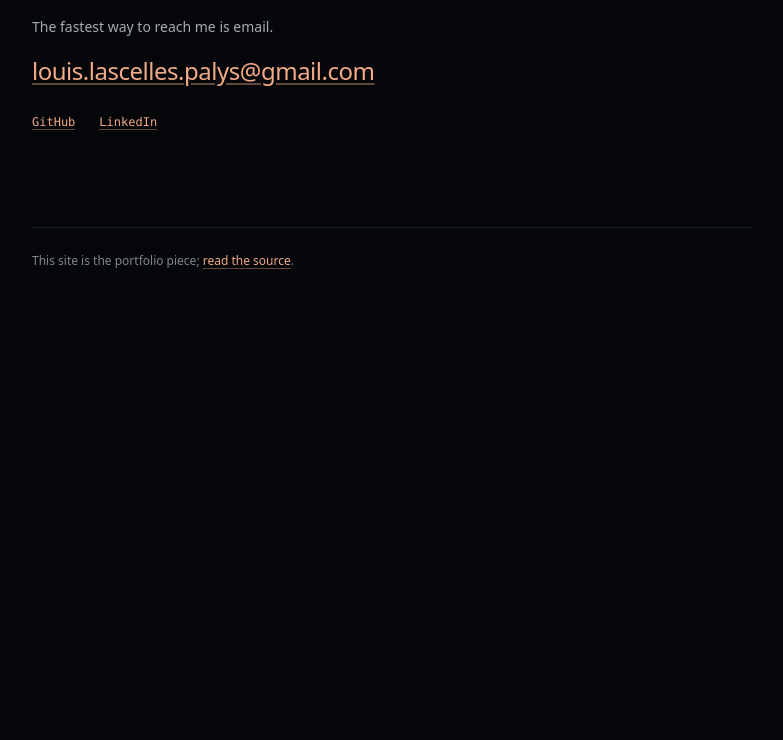
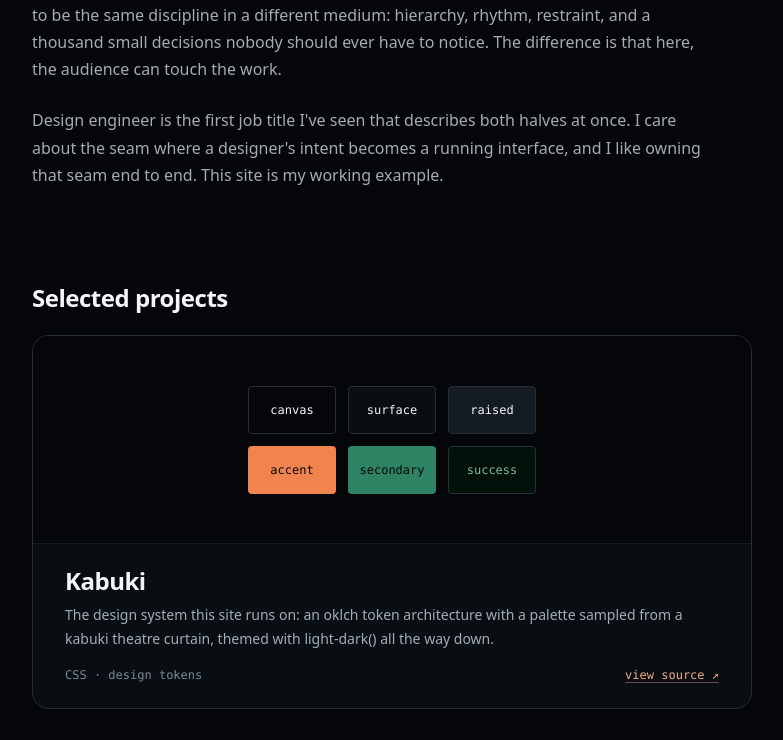
Before and after one commit to LouisLP/me, a Vue app: page / in a window 1280 px wide. Shown: the part 695-1435 px from the top of the page, without its empty margins (400-1183 px from the left). Before the commit the page ends 1061 px from the top, so only its background shows below. Built offline with nearby package versions, Linux system fonts and the light colour scheme.

Commit message:
Updated App to house all sections

```diff
--- a/src/App.vue
+++ b/src/App.vue
@@ -1,9 +1,10 @@
 <script setup lang="ts">
+import BioSection from '@/components/BioSection.vue'
 import BusinessCard from '@/components/BusinessCard.vue'
-import ProjectList from '@/components/ProjectList.vue'
+import ProjectCard from '@/components/ProjectCard.vue'
+import SiteFooter from '@/components/SiteFooter.vue'
 import SiteNav from '@/components/SiteNav.vue'
 import { useScrollSpy } from '@/composables/useScrollSpy'
-import { profile } from '@/content/profile'
 import { projects } from '@/content/projects'
 
 const sections = [
@@ -22,39 +23,29 @@ const { activeId } = useScrollSpy(sections.map(section => section.id))
     </header>
 
     <main class="content">
+      <section class="hero" aria-label="Introduction">
+        <BusinessCard />
+      </section>
+
       <section id="about" class="section">
-        <h2 class="visually-hidden">
+        <h2 class="section-title">
           About
         </h2>
-        <BusinessCard />
+        <BioSection />
       </section>
 
       <section id="projects" class="section">
         <h2 class="section-title">
           Selected projects
         </h2>
-        <ProjectList :projects="projects" />
+        <div class="cards">
+          <ProjectCard v-for="project in projects" :key="project.title" :project="project" />
+        </div>
       </section>
-
-      <section id="contact" class="section">
-        <h2 class="section-title">
-          Say hello
-        </h2>
-        <p class="contact-note">
-          The fastest way to reach me is email.
-        </p>
-        <a class="contact-email" :href="`mailto:${profile.email}`">{{ profile.email }}</a>
-        <p class="contact-links">
-          <a :href="profile.github" target="_blank" rel="noopener">GitHub</a>
-          <a :href="profile.linkedin" target="_blank" rel="noopener">LinkedIn</a>
-        </p>
-      </section>
-
-      <footer class="colophon">
-        <p>This site is the portfolio piece; <a :href="profile.repo" target="_blank" rel="noopener">read the source</a>.</p>
-      </footer>
     </main>
   </div>
+
+  <SiteFooter />
 </template>
 
 <style scoped>
@@ -96,35 +87,9 @@ const { activeId } = useScrollSpy(sections.map(section => section.id))
   font-weight: var(--font-weight-semibold);
 }
 
-.contact-note {
-  color: var(--color-text-secondary);
-  font-size: var(--font-size-sm);
-}
-
-.contact-email {
-  display: inline-block;
-  margin-top: var(--space-md);
-  font-family: var(--font-heading);
-  font-size: var(--font-size-xl);
-  font-weight: var(--font-weight-medium);
-  letter-spacing: var(--letter-spacing-tight);
-}
-
-.contact-links {
+.cards {
   display: flex;
-  gap: var(--space-lg);
-  margin-top: var(--space-lg);
-}
-
-.contact-links a {
-  font-family: var(--font-code);
-  font-size: var(--font-size-xs);
-}
-
-.colophon {
-  padding-top: var(--space-lg);
-  border-top: var(--border-width-thin) solid var(--color-border-subtle);
-  color: var(--color-text-muted);
-  font-size: var(--font-size-xs);
+  flex-direction: column;
+  gap: var(--space-xl);
 }
 </style>
```
